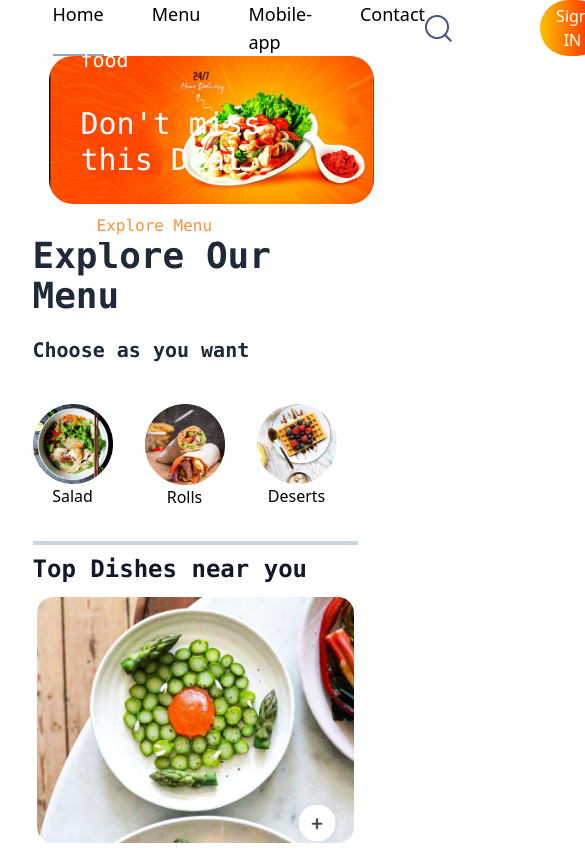
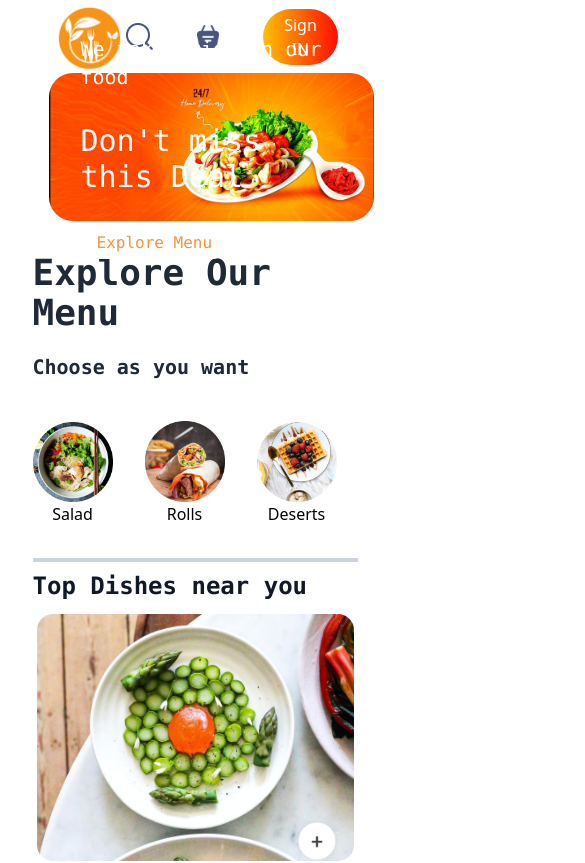
Before and after one commit to ushagotame000/foodie, a React (Create React App) app in the folder frontend/: page / in a window 390 px wide. Shown: the top 863 px of the page, 585 px wide, since content can reach past the window. Built offline with nearby package versions, Linux system fonts and the light colour scheme.

Commit message:
nav resopnsive

```diff
--- a/frontend/src/component/Navbar/Navbar.tsx
+++ b/frontend/src/component/Navbar/Navbar.tsx
@@ -13,6 +13,7 @@ const Navbar: React.FC<NavbarProps> = ({ setShowLogin }) => {
   return (
     <>
       <div className="navbar py-0 px-[20px] flex justify-between items-center ">
+        <div className="">
           <Link to="/">
             <img
               src={assets.logo}
@@ -20,7 +21,9 @@ const Navbar: React.FC<NavbarProps> = ({ setShowLogin }) => {
               className="logo w-20 lg::w-140  md:gap-7 "
             />
           </Link>
-        <ul className="navbar-menu flex list-none gap-12 decoration-gray-500 text-lg  lg:gap-5  md:text-l ">
+        </div>
+        <div className="hidden md:block">
+          <ul className="navbar-menu flex list-none gap-12 decoration-gray-500 text-lg   lg:gap-5  md:text-l  ">
             <Link
               to="/"
               onClick={() => setMenu("Home")}
@@ -66,6 +69,7 @@ const Navbar: React.FC<NavbarProps> = ({ setShowLogin }) => {
               Contact
             </a>
           </ul>
+        </div>
         <div className="navbar-right flex items-center gap-11 lg:gap-7 md:gap-5">
           <img src={assets.search_icon} alt="" className="lg:w-6  md:w-5" />
           <div className="navbar-search-icon relative">
```
Lines whose indentation alone changed are shown as unchanged.
